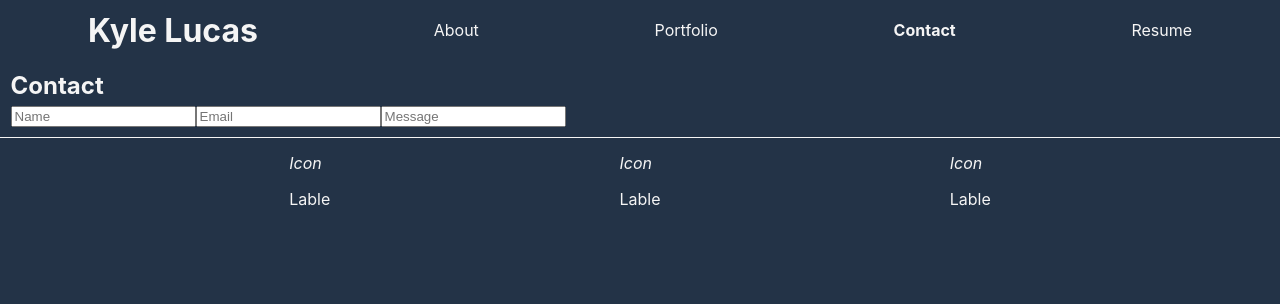
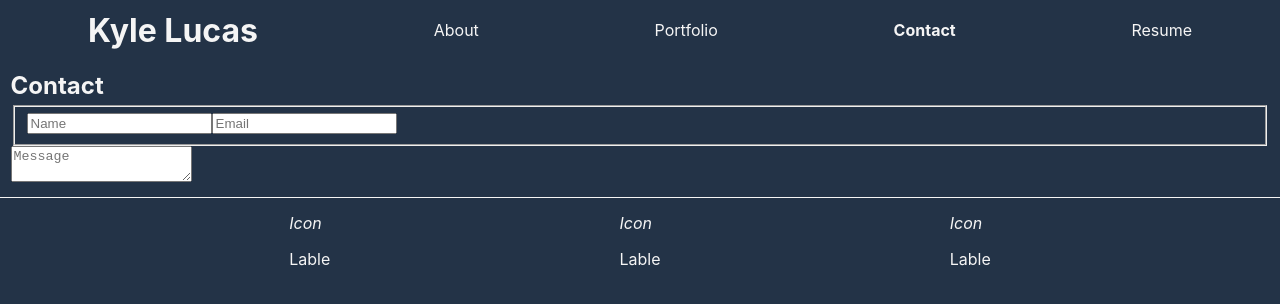
Before and after one commit to kwlucas/Portfolio-Kyle-Lucas, a React (Create React App) app in the folder client/: page / in a window 1280 px wide. Both pictures are taken after a click on the element "Contact". Shown: the top 304 px of the page. Built offline with nearby package versions, Linux system fonts and the light colour scheme.

Commit message:
Added ids to form inputs

```diff
--- a/client/src/pages/contact.js
+++ b/client/src/pages/contact.js
@@ -4,12 +4,14 @@ export default function Contact() {
 
   return (
     <main>
-        <h2>Contact</h2>
-        <form>
-            <input placeholder='Name'></input>
-            <input placeholder='Email'></input>
-            <input placeholder='Message'></input>
-        </form>
+      <h2>Contact</h2>
+      <form>
+        <fieldset>
+          <input id='nameInput' placeholder='Name'></input>
+          <input id='emailInput' placeholder='Email'></input>
+        </fieldset>
+        <textarea id='messageInput' placeholder='Message'></textarea>
+      </form>
     </main>
   );
 }
```
